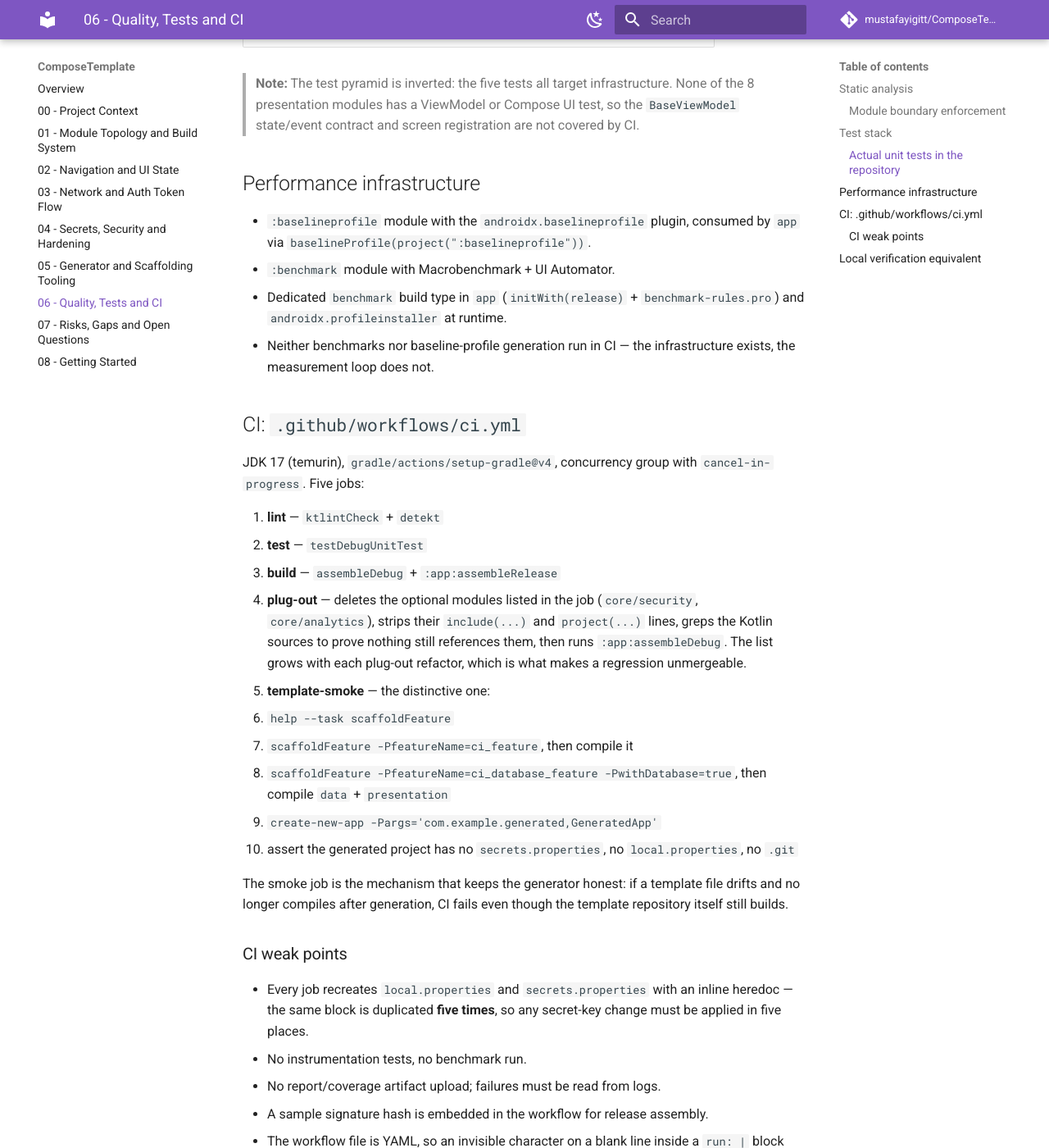
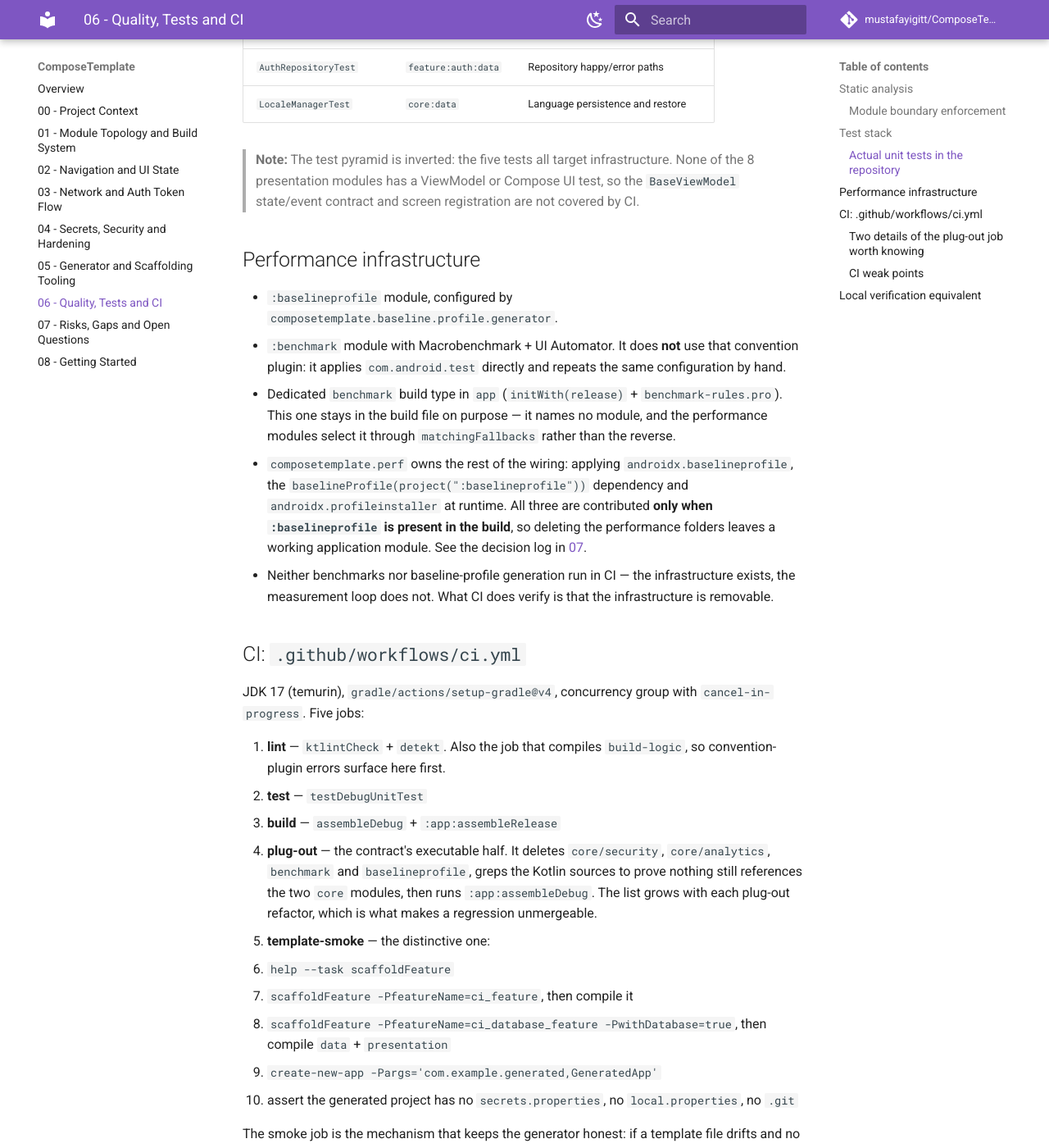
Before and after one commit to mustafayigitt/ComposeTemplate, an MkDocs documentation site: the page built from wiki/06-quality-tests-ci.md, in a window 1280 px wide and 1400 px high, scrolled down 1372 px. Shown: the whole window at 82% size. Built offline with MkDocs 1.6.1 and Material for MkDocs 9.7.7, drawn with Linux system fonts in a browser that asks for light colours; comment, search, counter and statistics services are not loaded; some of the changed text lies outside the part shown.

Commit message:
docs: describe the conditional perf wiring and the widened plug-out job

````diff
--- a/wiki/06-quality-tests-ci.md
+++ b/wiki/06-quality-tests-ci.md
@@ -15,6 +15,8 @@ Why a dedicated task instead of detekt's `ForbiddenImport`: the detekt configura
 The failure message names the file, the line, the offending import and the mechanism to use instead — an `AppInitializer` for startup work, a `NavigationObserver` for navigation events, or moving a misplaced type into `core:common`.
 
 Relationship to the CI `plug-out` job: the job proves that the modules it deletes are actually removable, after the fact and only for the modules listed in `ci.yml`. The Gradle task prevents the regression up front, for every module, on every build.
+
+What the task cannot see is a build-file coupling. It reads `import` lines, so a module named only in `app/build.gradle.kts` — which is exactly how the performance modules used to be wired — passes the check and still blocks deletion. That shape is caught by the `plug-out` job instead.
 
 ## Test stack
 
@@ -34,19 +36,20 @@ Standardized by `composetemplate.test`: JUnit 4.13.2, MockK 1.14.11, Truth 1.4.5
 
 ## Performance infrastructure
 
-- `:baselineprofile` module with the `androidx.baselineprofile` plugin, consumed by `app` via `baselineProfile(project(":baselineprofile"))`.
-- `:benchmark` module with Macrobenchmark + UI Automator.
-- Dedicated `benchmark` build type in `app` (`initWith(release)` + `benchmark-rules.pro`) and `androidx.profileinstaller` at runtime.
-- Neither benchmarks nor baseline-profile generation run in CI — the infrastructure exists, the measurement loop does not.
+- `:baselineprofile` module, configured by `composetemplate.baseline.profile.generator`.
+- `:benchmark` module with Macrobenchmark + UI Automator. It does **not** use that convention plugin: it applies `com.android.test` directly and repeats the same configuration by hand.
+- Dedicated `benchmark` build type in `app` (`initWith(release)` + `benchmark-rules.pro`). This one stays in the build file on purpose — it names no module, and the performance modules select it through `matchingFallbacks` rather than the reverse.
+- `composetemplate.perf` owns the rest of the wiring: applying `androidx.baselineprofile`, the `baselineProfile(project(":baselineprofile"))` dependency and `androidx.profileinstaller` at runtime. All three are contributed **only when `:baselineprofile` is present in the build**, so deleting the performance folders leaves a working application module. See the decision log in [07](07-risks-and-gaps.md#baseline-decision-log).
+- Neither benchmarks nor baseline-profile generation run in CI — the infrastructure exists, the measurement loop does not. What CI does verify is that the infrastructure is removable.
 
 ## CI: `.github/workflows/ci.yml`
 
 JDK 17 (temurin), `gradle/actions/setup-gradle@v4`, concurrency group with `cancel-in-progress`. Five jobs:
 
-1. **lint** — `ktlintCheck` + `detekt`
+1. **lint** — `ktlintCheck` + `detekt`. Also the job that compiles `build-logic`, so convention-plugin errors surface here first.
 2. **test** — `testDebugUnitTest`
 3. **build** — `assembleDebug` + `:app:assembleRelease`
-4. **plug-out** — deletes the optional modules listed in the job (`core/security`, `core/analytics`), strips their `include(...)` and `project(...)` lines, greps the Kotlin sources to prove nothing still references them, then runs `:app:assembleDebug`. The list grows with each plug-out refactor, which is what makes a regression unmergeable.
+4. **plug-out** — the contract's executable half. It deletes `core/security`, `core/analytics`, `benchmark` and `baselineprofile`, greps the Kotlin sources to prove nothing still references the two `core` modules, then runs `:app:assembleDebug`. The list grows with each plug-out refactor, which is what makes a regression unmergeable.
 5. **template-smoke** — the distinctive one:
    - `help --task scaffoldFeature`
    - `scaffoldFeature -PfeatureName=ci_feature`, then compile it
@@ -56,13 +59,30 @@ JDK 17 (temurin), `gradle/actions/setup-gradle@v4`, concurrency group with `canc
 
 The smoke job is the mechanism that keeps the generator honest: if a template file drifts and no longer compiles after generation, CI fails even though the template repository itself still builds.
 
+### Two details of the plug-out job worth knowing
+
+**Deleting the folder is the entire operation.** The job used to run two `sed` commands per module to strip `include(...)` from `settings.gradle.kts` and `project(...)` from `app/build.gradle.kts`. Once modules were discovered from disk those commands matched nothing, and they have been removed. If they are ever reintroduced, they are a sign that a module has been hardcoded somewhere again.
+
+**A green build is not sufficient proof.** `:app:assembleDebug` succeeding after the deletion only shows that nothing exploded; it does not show that `composetemplate.perf` took its conditional path. The job therefore asserts the plugin's log line:
+
+```bash
+./gradlew :app:assembleDebug | tee plug-out-build.log
+grep -q "Baseline profiles are disabled" plug-out-build.log
+```
+
+Without that assertion the job would still pass if the plugin silently stopped being applied, or started wiring baseline profiles unconditionally again. Note the `set -euo pipefail`: piping Gradle into `tee` would otherwise hide a Gradle failure behind `tee`'s exit code.
+
 ### CI weak points
 
-- Every job recreates `local.properties` and `secrets.properties` with an inline heredoc — the same block is duplicated **five times**, so any secret-key change must be applied in five places.
-- No instrumentation tests, no benchmark run.
+- Every job recreates `local.properties` and `secrets.properties` with an inline block — the same 14 lines are duplicated **five times**, so any secret-key change must be applied in five places.
+- No instrumentation tests. Benchmarks are proven removable but never actually run, so no performance number is ever measured.
 - No report/coverage artifact upload; failures must be read from logs.
 - A sample signature hash is embedded in the workflow for release assembly.
-- The workflow file is YAML, so an invisible character on a blank line inside a `run: |` block makes GitHub skip the workflow entirely and report **zero** check runs rather than a failure. A PR that looks unchecked is the symptom.
+- The workflow file is YAML, so an invisible character on a blank line inside a `run: |` block makes GitHub skip the workflow entirely and report **zero** check runs rather than a failure. A PR that looks unchecked is the symptom. To clear it:
+
+```bash
+perl -CSD -pi -e 's/\x{200b}//g' .github/workflows/ci.yml
+```
 
 ## Local verification equivalent
 
````
